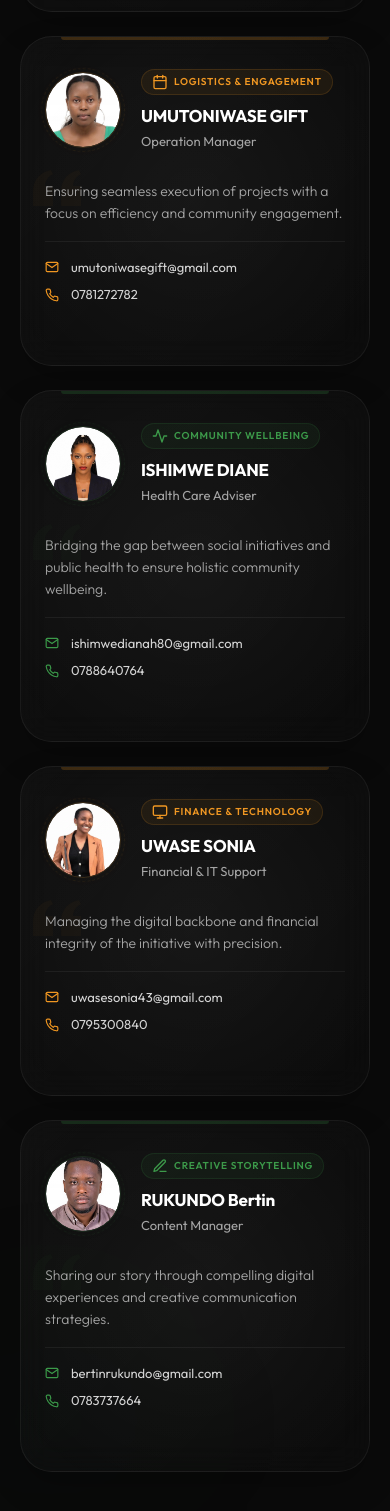
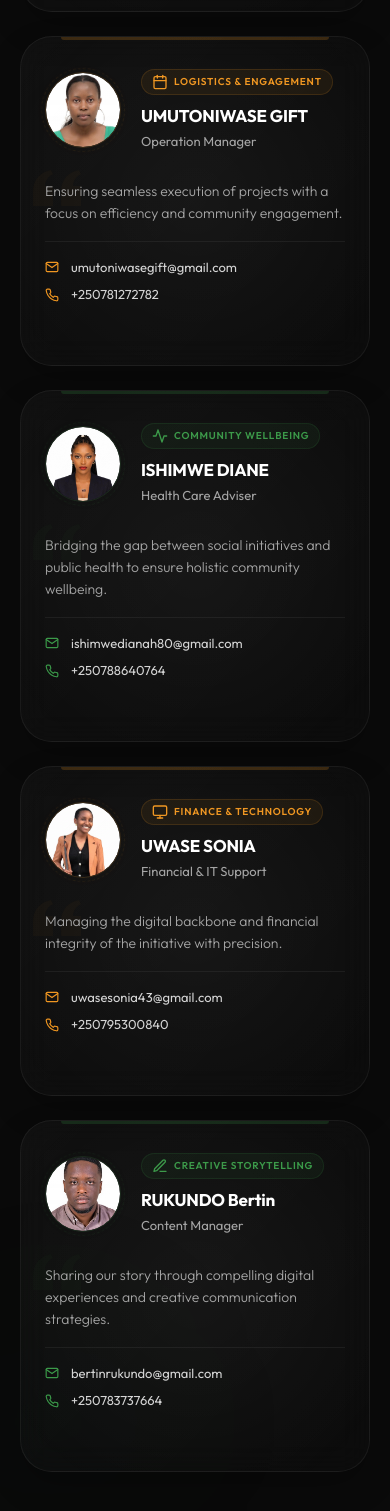
Before and after one commit to Sonia-ship-it/Impano_initiative, a Next.js app: page / in a window 390 px wide. Shown: the part 6276-7787 px from the top of the page. Built offline with nearby package versions, Linux system fonts and the light colour scheme.

Commit message:
Phone updated

```diff
--- a/src/components/Team.tsx
+++ b/src/components/Team.tsx
@@ -279,7 +279,7 @@ export default function Team() {
             bio: t("team.bios.ug"),
             image: "/images/gift.jpeg",
             email: "umutoniwasegift@gmail.com",
-            phone: "0781272782"
+            phone: "+250781272782"
         },
         {
             name: "ISHIMWE DIANE",
@@ -289,7 +289,7 @@ export default function Team() {
             bio: t("team.bios.id"),
             image: "/images/diane.jpeg",
             email: "ishimwedianah80@gmail.com",
-            phone: "0788640764"
+            phone: "+250788640764"
         },
         {
             name: "UWASE SONIA",
@@ -299,7 +299,7 @@ export default function Team() {
             bio: t("team.bios.us"),
             image: "/images/sonia.png",
             email: "uwasesonia43@gmail.com",
-            phone: "0795300840"
+            phone: "+250795300840"
         },
         {
             name: "RUKUNDO Bertin",
@@ -309,7 +309,7 @@ export default function Team() {
             bio: t("team.bios.rb"),
             image: "/images/bertin.jpeg",
             email: "bertinrukundo@gmail.com",
-            phone: "0783737664"
+            phone: "+250783737664"
         },
     ];
 
```
